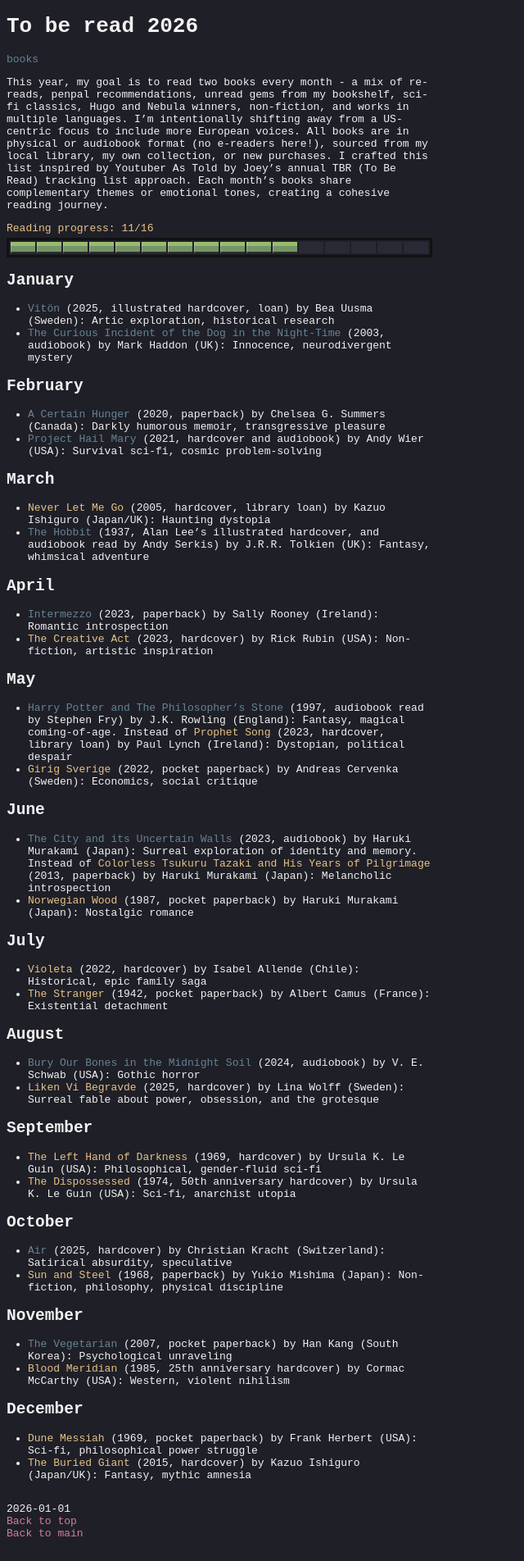
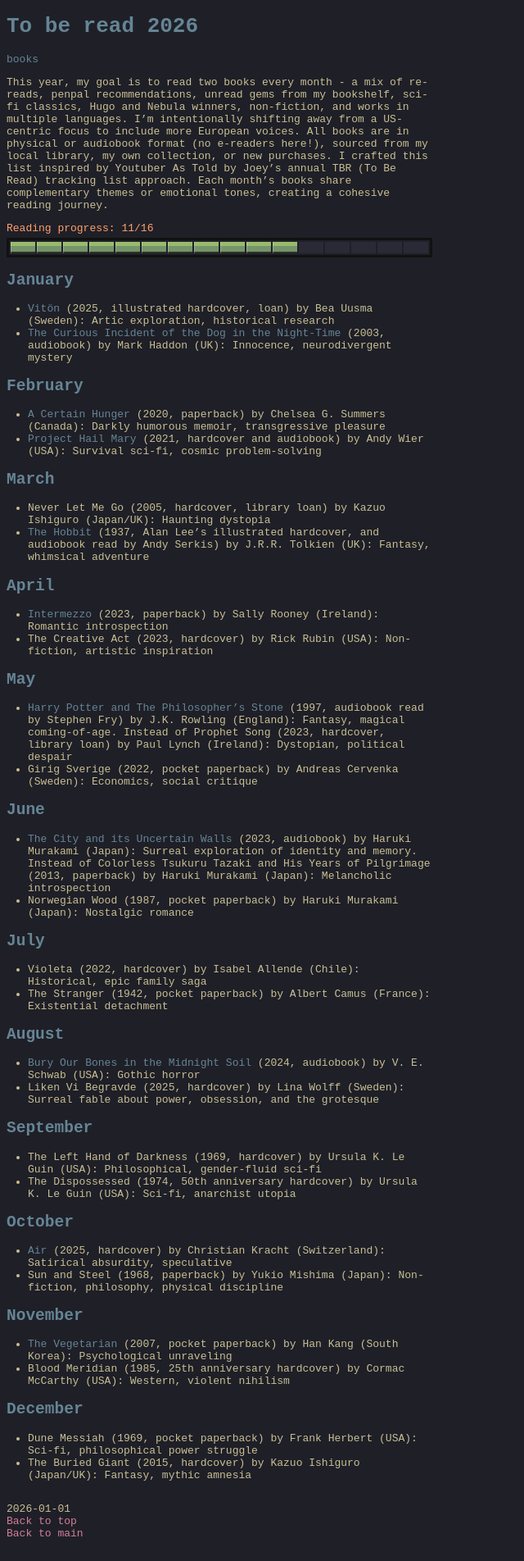
Before and after one commit to s-estay/s-estay.github.io, a Jekyll site: the page built from _posts/2026-01-01-to-be-read.md, in a window 1280 px wide. Shown: the whole page at 82% size, without its empty margins (0-640 px from the left). Built offline with Jekyll 4.4.1, drawn with Linux system fonts in a browser that asks for light colours.

Commit message:
Blog styling: kanagawa colours and tag separators
- Replace parentheses around tags with a dot separator in blog list
- Use oldWhite for entry text, dragonBlue for headers, surimiOrange
  for em and the reading progress label (carpYellow dropped: too close
  to oldWhite)
- Remove italic markers around book titles in the TBR post

Generated by Mistral Vibe.
Co-Authored-By: Mistral Vibe <vibe@mistral.ai>

```diff
--- a/_posts/2026-01-01-to-be-read.md
+++ b/_posts/2026-01-01-to-be-read.md
@@ -13,49 +13,49 @@
 </div>
 
 ## January
-- *[Vitön]({% post_url ./2026-01-20-vitön %})* (2025, illustrated hardcover, loan) by Bea Uusma (Sweden): Artic exploration, historical research
-- *[The Curious Incident of the Dog in the Night-Time]({% post_url ./2026-01-31-curious-incident %})* (2003, audiobook) by Mark Haddon (UK): Innocence, neurodivergent mystery
+- [Vitön]({% post_url ./2026-01-20-vitön %}) (2025, illustrated hardcover, loan) by Bea Uusma (Sweden): Artic exploration, historical research
+- [The Curious Incident of the Dog in the Night-Time]({% post_url ./2026-01-31-curious-incident %}) (2003, audiobook) by Mark Haddon (UK): Innocence, neurodivergent mystery
 
 ## February
-- *[A Certain Hunger]({% post_url ./2026-02-27-certain-hunger %})* (2020, paperback) by Chelsea G. Summers (Canada): Darkly humorous memoir, transgressive pleasure
-- *[Project Hail Mary]({% post_url ./2026-02-21-hail-mary %})* (2021, hardcover and audiobook) by Andy Wier (USA): Survival sci-fi, cosmic problem-solving
+- [A Certain Hunger]({% post_url ./2026-02-27-certain-hunger %}) (2020, paperback) by Chelsea G. Summers (Canada): Darkly humorous memoir, transgressive pleasure
+- [Project Hail Mary]({% post_url ./2026-02-21-hail-mary %}) (2021, hardcover and audiobook) by Andy Wier (USA): Survival sci-fi, cosmic problem-solving
 
 ## March
-- *Never Let Me Go* (2005, hardcover, library loan) by Kazuo Ishiguro (Japan/UK): Haunting dystopia
-- *[The Hobbit]({% post_url ./2026-08-11-the-hobbit %})* (1937, Alan Lee's illustrated hardcover, and audiobook read by Andy Serkis) by J.R.R. Tolkien (UK): Fantasy, whimsical adventure
+- Never Let Me Go (2005, hardcover, library loan) by Kazuo Ishiguro (Japan/UK): Haunting dystopia
+- [The Hobbit]({% post_url ./2026-08-11-the-hobbit %}) (1937, Alan Lee's illustrated hardcover, and audiobook read by Andy Serkis) by J.R.R. Tolkien (UK): Fantasy, whimsical adventure
 
 ## April
-- *[Intermezzo]({% post_url ./2026-06-22-intermezzo %})* (2023, paperback) by Sally Rooney (Ireland): Romantic introspection
-- *The Creative Act* (2023, hardcover) by Rick Rubin (USA): Non-fiction, artistic inspiration
+- [Intermezzo]({% post_url ./2026-06-22-intermezzo %}) (2023, paperback) by Sally Rooney (Ireland): Romantic introspection
+- The Creative Act (2023, hardcover) by Rick Rubin (USA): Non-fiction, artistic inspiration
 
 ## May
-- *[Harry Potter and The Philosopher's Stone]({% post_url ./2026-07-15-philosophers-stone %})* (1997, audiobook read by Stephen Fry) by J.K. Rowling (England): Fantasy, magical coming-of-age. Instead of *Prophet Song* (2023, hardcover, library loan) by Paul Lynch (Ireland): Dystopian, political despair
-- *Girig Sverige* (2022, pocket paperback) by Andreas Cervenka (Sweden): Economics, social critique
+- [Harry Potter and The Philosopher's Stone]({% post_url ./2026-07-15-philosophers-stone %}) (1997, audiobook read by Stephen Fry) by J.K. Rowling (England): Fantasy, magical coming-of-age. Instead of Prophet Song (2023, hardcover, library loan) by Paul Lynch (Ireland): Dystopian, political despair
+- Girig Sverige (2022, pocket paperback) by Andreas Cervenka (Sweden): Economics, social critique
 
 ## June
-- *[The City and its Uncertain Walls]({% post_url ./2026-07-22-uncertain-walls %})* (2023, audiobook) by Haruki Murakami (Japan): Surreal exploration of identity and memory. Instead of *Colorless Tsukuru Tazaki and His Years of Pilgrimage* (2013, paperback) by Haruki Murakami (Japan): Melancholic introspection
-- *Norwegian Wood* (1987, pocket paperback) by Haruki Murakami (Japan): Nostalgic romance
+- [The City and its Uncertain Walls]({% post_url ./2026-07-22-uncertain-walls %}) (2023, audiobook) by Haruki Murakami (Japan): Surreal exploration of identity and memory. Instead of Colorless Tsukuru Tazaki and His Years of Pilgrimage (2013, paperback) by Haruki Murakami (Japan): Melancholic introspection
+- Norwegian Wood (1987, pocket paperback) by Haruki Murakami (Japan): Nostalgic romance
 
 ## July
-- *Violeta* (2022, hardcover) by Isabel Allende (Chile): Historical, epic family saga
-- *The Stranger* (1942, pocket paperback) by Albert Camus (France): Existential detachment
+- Violeta (2022, hardcover) by Isabel Allende (Chile): Historical, epic family saga
+- The Stranger (1942, pocket paperback) by Albert Camus (France): Existential detachment
 
 ## August
-- *[Bury Our Bones in the Midnight Soil]({% post_url ./2026-09-08-bury-our-bones %})* (2024, audiobook) by V. E. Schwab (USA): Gothic horror
-- *Liken Vi Begravde* (2025, hardcover) by Lina Wolff (Sweden): Surreal fable about power, obsession, and the grotesque
+- [Bury Our Bones in the Midnight Soil]({% post_url ./2026-09-08-bury-our-bones %}) (2024, audiobook) by V. E. Schwab (USA): Gothic horror
+- Liken Vi Begravde (2025, hardcover) by Lina Wolff (Sweden): Surreal fable about power, obsession, and the grotesque
 
 ## September
-- *The Left Hand of Darkness* (1969, hardcover) by Ursula K. Le Guin (USA): Philosophical, gender-fluid sci-fi
-- *The Dispossessed* (1974, 50th anniversary hardcover) by Ursula K. Le Guin (USA): Sci-fi, anarchist utopia
+- The Left Hand of Darkness (1969, hardcover) by Ursula K. Le Guin (USA): Philosophical, gender-fluid sci-fi
+- The Dispossessed (1974, 50th anniversary hardcover) by Ursula K. Le Guin (USA): Sci-fi, anarchist utopia
 
 ## October
-- *[Air]({% post_url ./2026-11-01-air %})* (2025, hardcover) by Christian Kracht (Switzerland): Satirical absurdity, speculative
-- *Sun and Steel* (1968, paperback) by Yukio Mishima (Japan): Non-fiction, philosophy, physical discipline
+- [Air]({% post_url ./2026-11-01-air %}) (2025, hardcover) by Christian Kracht (Switzerland): Satirical absurdity, speculative
+- Sun and Steel (1968, paperback) by Yukio Mishima (Japan): Non-fiction, philosophy, physical discipline
 
 ## November
-- *[The Vegetarian]({% post_url ./2026-07-24-vegetarianen %})* (2007, pocket paperback) by Han Kang (South Korea): Psychological unraveling
-- *Blood Meridian* (1985, 25th anniversary hardcover) by Cormac McCarthy (USA): Western, violent nihilism
+- [The Vegetarian]({% post_url ./2026-07-24-vegetarianen %}) (2007, pocket paperback) by Han Kang (South Korea): Psychological unraveling
+- Blood Meridian (1985, 25th anniversary hardcover) by Cormac McCarthy (USA): Western, violent nihilism
 
 ## December
-- *Dune Messiah* (1969, pocket paperback) by Frank Herbert (USA): Sci-fi, philosophical power struggle
-- *The Buried Giant* (2015, hardcover) by Kazuo Ishiguro (Japan/UK): Fantasy, mythic amnesia
+- Dune Messiah (1969, pocket paperback) by Frank Herbert (USA): Sci-fi, philosophical power struggle
+- The Buried Giant (2015, hardcover) by Kazuo Ishiguro (Japan/UK): Fantasy, mythic amnesia
--- a/assets/css/main.css
+++ b/assets/css/main.css
@@ -19,6 +19,7 @@
   --wave-blue-2: #2D4F67;
   --oni-violet: #957FB8;
   --fuji-gray: #727169;
+  --old-white: #C8C093;
   --autumn-green: #76946A;
   --winter-green: #2B3328;
 }
@@ -42,7 +43,11 @@
 
 code { color: var(--spring-green); }
 
-em { color: var(--carp-yellow); font-style: normal; }
+em { color: var(--surimi-orange); font-style: normal; }
+
+h1, h2, h3, h4, h5, h6 {
+  color: var(--dragon-blue);
+}
 
 a { color: var(--dragon-blue); }
 
@@ -104,7 +109,7 @@
 
 .reading-progress-label {
   margin-bottom: 0.35em;
-  color: var(--carp-yellow);
+  color: var(--surimi-orange);
 }
 
 .reading-progress-track {
@@ -164,3 +169,11 @@
     animation: none;
   }
 }
+
+.blog-list-entry {
+  color: var(--old-white);
+}
+
+.blog-entry-container {
+  color: var(--old-white);
+}
```
Also changed, not shown: _layouts/blog.md (+2 -2 lines).
